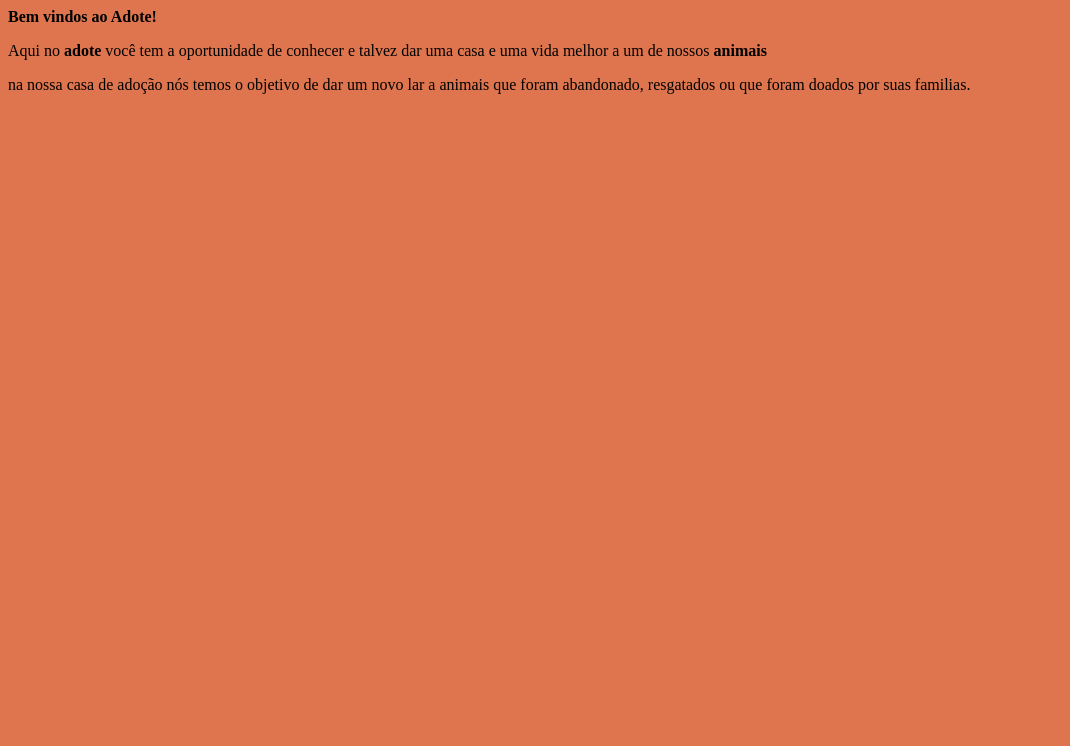
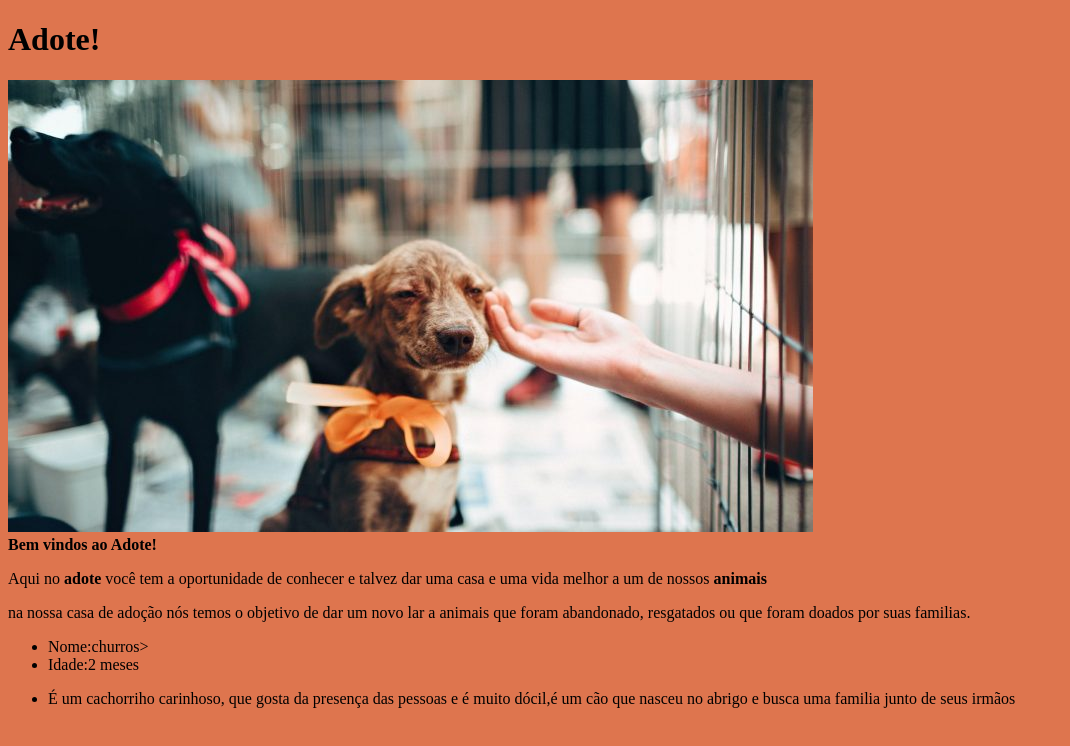
Before and after one commit to JaozinBrabo/P-ginas-da-web-, a plain HTML site: page index.html in a window 1280 px wide. Shown: the whole page, without its empty margins (0-1070 px from the left). Drawn offline with Linux system fonts and the light colour scheme.

Commit message:
Add files via upload

```diff
--- a/index.html
+++ b/index.html
@@ -7,9 +7,22 @@
     </head>
 
     <body>
+        <header>
+            <h1 class="titulo principal">Adote!</h1>
+        </header>
+        <div>
+            <img id="logo" src="Adote.jpeg">
+        </div>
 
             <hi> <strong> Bem vindos ao Adote!</strong></hi>
 
             <p> Aqui no <strong> adote </strong> você tem a oportunidade de conhecer e talvez dar uma casa e uma vida melhor a um de nossos <strong> animais</strong><p>
 
             <p>na nossa casa de adoção nós temos o objetivo de dar um novo lar a animais que foram abandonado, resgatados ou que foram doados por suas familias.
+         <nav>
+            <Ul>
+                <li>Nome:churros></li>
+                <li>Idade:2 meses</li>
+                <li><p>É um cachorriho carinhoso, que gosta da presença das pessoas e é muito dócil,é um cão que nasceu no abrigo e busca uma familia junto de seus irmãos</p></li>
+            </Ul>
+         </nav>
```
